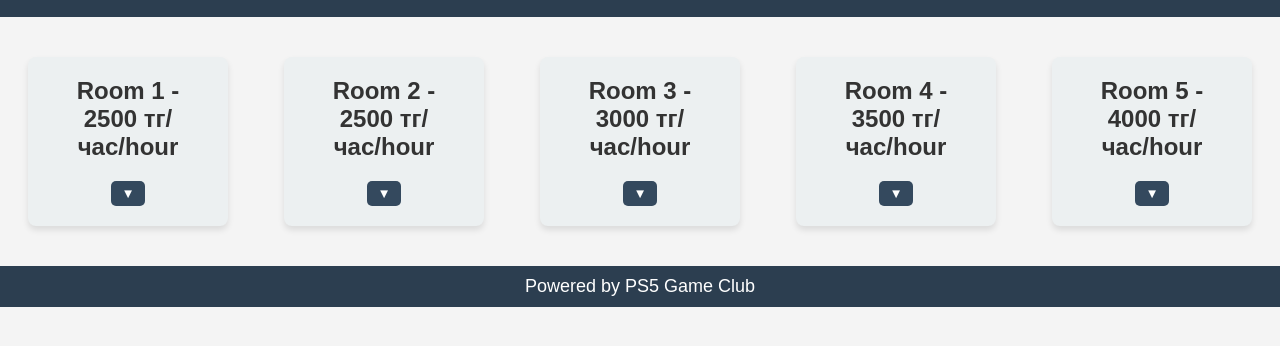
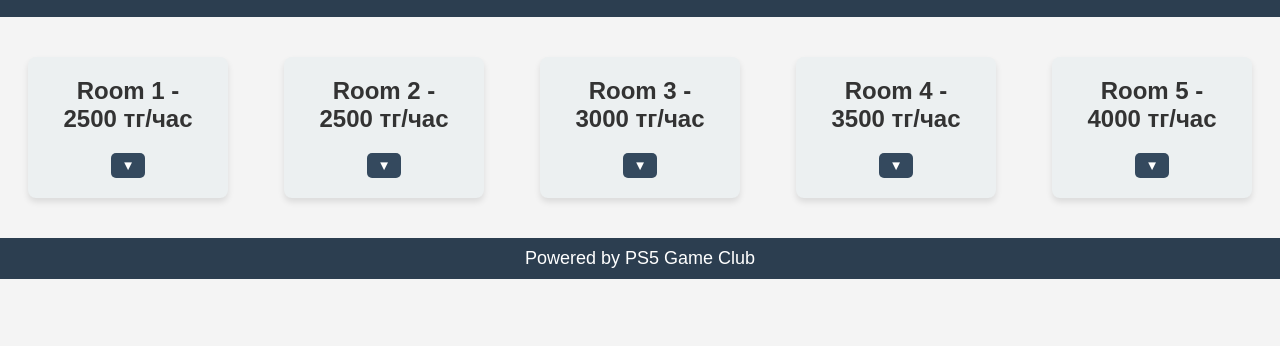
Before and after one commit to akyl007/igroteka, a plain HTML site: page index.html in a window 1280 px wide. Shown: the part 86-432 px from the top of the page. Drawn offline with Linux system fonts and the light colour scheme.

Commit message:
Update index.html

```diff
--- a/index.html
+++ b/index.html
@@ -15,27 +15,27 @@
 
     <div class="rooms-container">
         <div class="room" id="room1">
-            <h2>Room 1 - <span id="room1-price">2500 тг/час</span>/hour</h2>
+            <h2>Room 1 - <span id="room1-price">2500 тг</span>/час</h2>
             <button class="toggle-slots">▼</button>
             <div class="time-slots" id="room1-slots" style="display: none;"></div>
         </div>
         <div class="room" id="room2">
-            <h2>Room 2 - <span id="room2-price">2500 тг/час</span>/hour</h2>
+            <h2>Room 2 - <span id="room2-price">2500 тг</span>/час</h2>
             <button class="toggle-slots">▼</button>
             <div class="time-slots" id="room2-slots" style="display: none;"></div>
         </div>
         <div class="room" id="room3">
-            <h2>Room 3 - <span id="room3-price">3000 тг/час</span>/hour</h2>
+            <h2>Room 3 - <span id="room3-price">3000 тг</span>/час</h2>
             <button class="toggle-slots">▼</button>
             <div class="time-slots" id="room3-slots" style="display: none;"></div>
         </div>
         <div class="room" id="room4">
-            <h2>Room 4 - <span id="room4-price">3500 тг/час</span>/hour</h2>
+            <h2>Room 4 - <span id="room4-price">3500 тг</span>/час</h2>
             <button class="toggle-slots">▼</button>
             <div class="time-slots" id="room4-slots" style="display: none;"></div>
         </div>
         <div class="room" id="room5">
-            <h2>Room 5 - <span id="room5-price">4000 тг/час</span>/hour</h2>
+            <h2>Room 5 - <span id="room5-price">4000 тг</span>/час</h2>
             <button class="toggle-slots">▼</button>
             <div class="time-slots" id="room5-slots" style="display: none;"></div>
         </div>
```
